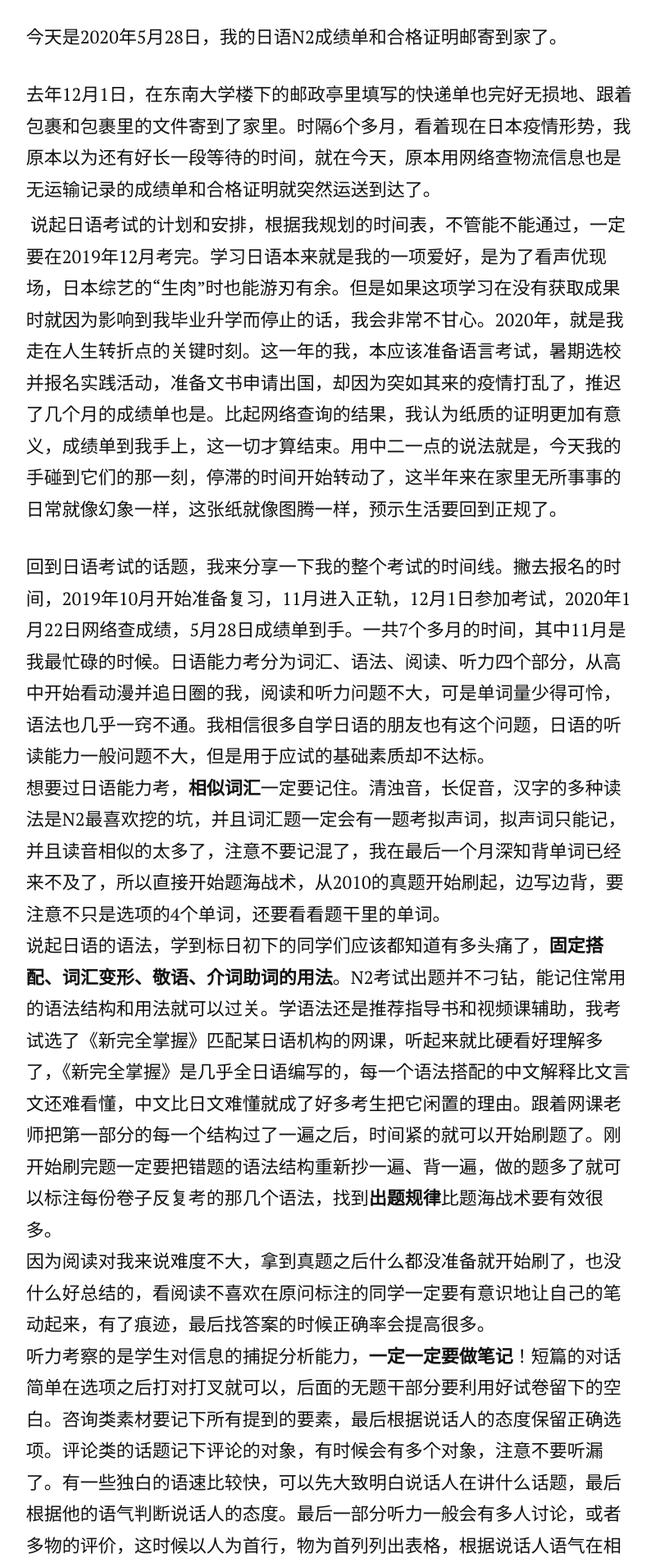
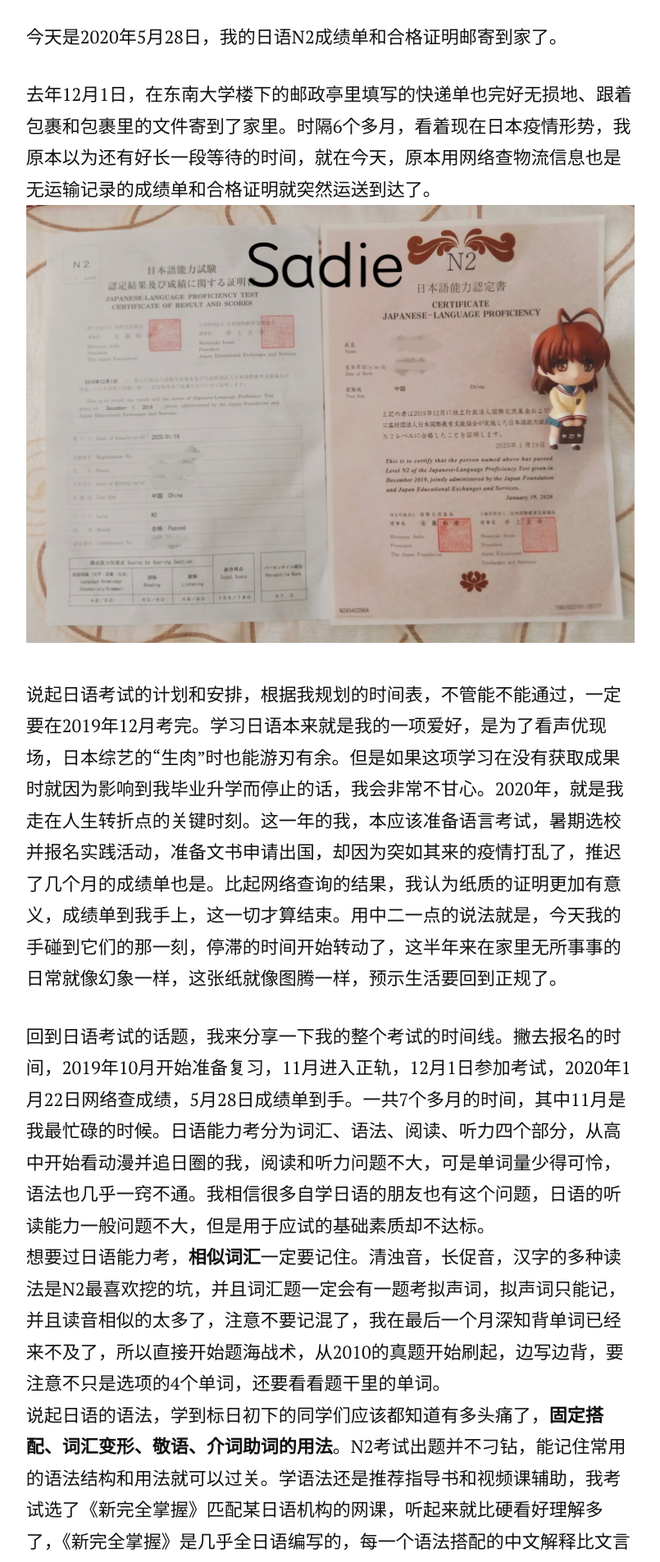
Before and after one commit to SadieKoori/SadieKoori.github.io, a Jekyll site: the page built from _posts/2020-5-28-时隔半年的等待.md, in a window 1280 px wide. Shown: the part 492-2397 px from the top of the page at 82% size, without its empty margins (237-1042 px from the left). Built offline with Jekyll 4.4.1, drawn with Linux system fonts in a browser that asks for light colours; nearby versions of some CDN libraries; our own code applies the rules of GitHub Pages for plain Markdown files; Markdown is read by kramdown in place of the engine named in the settings.

Commit message:
修改文件: _posts/2020-5-28-时隔半年的等待.md

```diff
--- a/_posts/2020-5-28-时隔半年的等待.md
+++ b/_posts/2020-5-28-时隔半年的等待.md
@@ -7,7 +7,7 @@ grammar_cjkRuby: true
 今天是2020年5月28日，我的日语N2成绩单和合格证明邮寄到家了。
 
 去年12月1日，在东南大学楼下的邮政亭里填写的快递单也完好无损地、跟着包裹和包裹里的文件寄到了家里。时隔6个多月，看着现在日本疫情形势，我原本以为还有好长一段等待的时间，就在今天，原本用网络查物流信息也是无运输记录的成绩单和合格证明就突然运送到达了。
-<img src="{{ './images/1.jpg' }}" alt="">
+<img src="{{ '/assets/img/1.jpg' | prepend: site.baseurl }}" alt="">
 说起日语考试的计划和安排，根据我规划的时间表，不管能不能通过，一定要在2019年12月考完。学习日语本来就是我的一项爱好，是为了看声优现场，日本综艺的“生肉”时也能游刃有余。但是如果这项学习在没有获取成果时就因为影响到我毕业升学而停止的话，我会非常不甘心。2020年，就是我走在人生转折点的关键时刻。这一年的我，本应该准备语言考试，暑期选校并报名实践活动，准备文书申请出国，却因为突如其来的疫情打乱了，推迟了几个月的成绩单也是。比起网络查询的结果，我认为纸质的证明更加有意义，成绩单到我手上，这一切才算结束。用中二一点的说法就是，今天我的手碰到它们的那一刻，停滞的时间开始转动了，这半年来在家里无所事事的日常就像幻象一样，这张纸就像图腾一样，预示生活要回到正规了。
 
 回到日语考试的话题，我来分享一下我的整个考试的时间线。撇去报名的时间，2019年10月开始准备复习，11月进入正轨，12月1日参加考试，2020年1月22日网络查成绩，5月28日成绩单到手。一共7个多月的时间，其中11月是我最忙碌的时候。日语能力考分为词汇、语法、阅读、听力四个部分，从高中开始看动漫并追日圈的我，阅读和听力问题不大，可是单词量少得可怜，语法也几乎一窍不通。我相信很多自学日语的朋友也有这个问题，日语的听读能力一般问题不大，但是用于应试的基础素质却不达标。
```
